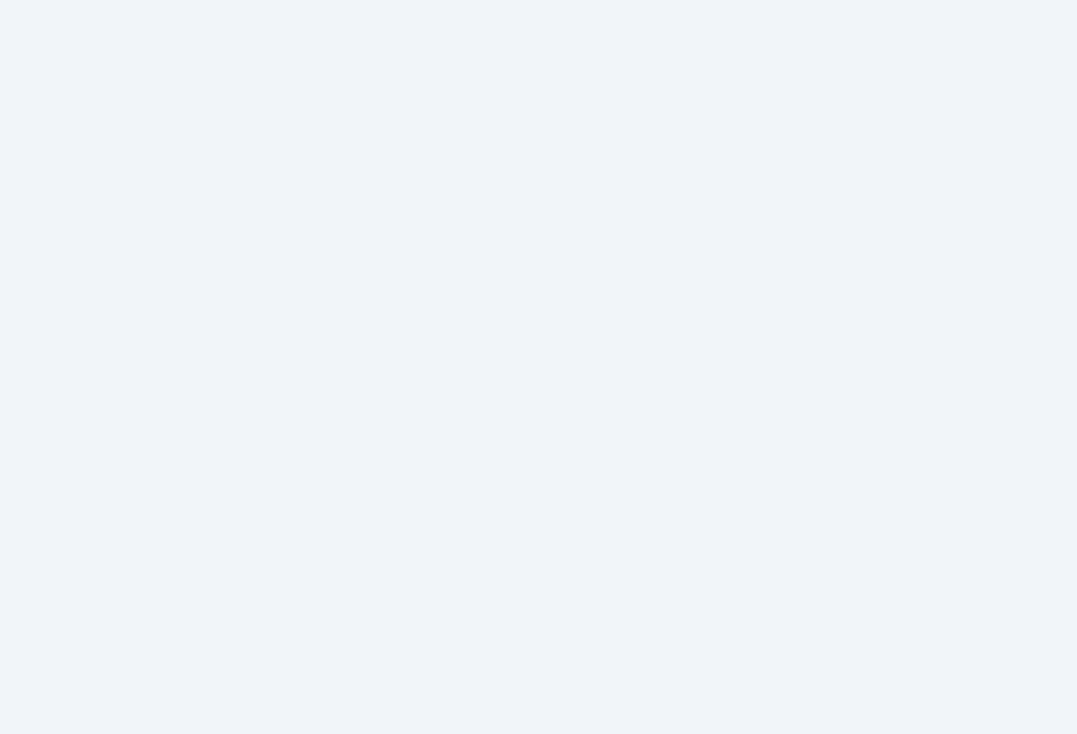
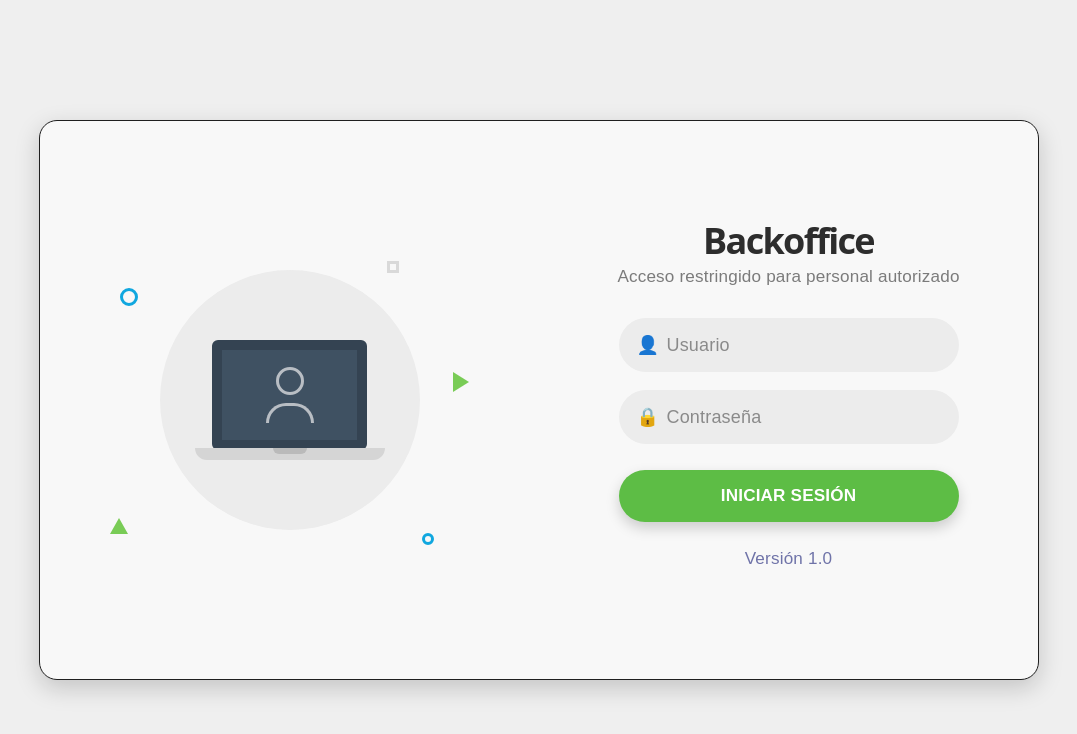
Before and after one commit to RaulSologaistoa/Descuentito, a React (Vite) app in the folder front/: page /backoffice/login in a window 1280 px wide. Before the commit this address had no page. Shown: the top 734 px of the page, without its empty margins (101-1178 px from the left). Built offline with nearby package versions, Linux system fonts and the light colour scheme.

Commit message:
se finaliza la parte del comercio

```diff
--- a/front/src/App.jsx
+++ b/front/src/App.jsx
@@ -9,6 +9,7 @@ import ClientCoupons from './pages/client/ClientCoupons';
 import CouponRedeem from './pages/CouponRedeem';
 import MerchantHome from './pages/merchant/MerchantHome';
 import MerchantCoupons from './pages/merchant/MerchantCoupons';
+import BackofficeLogin from './pages/backoffice/BackofficeLogin';
 
 export default function App() {
   return (
@@ -24,6 +25,7 @@ export default function App() {
         <Route path="/coupon/:id" element={<CouponRedeem />} />
         <Route path="/merchant/home" element={<MerchantHome />} />
         <Route path="/merchant/coupons" element={<MerchantCoupons />} />
+        <Route path="/backoffice/login" element={<BackofficeLogin />} />
       </Routes>
     </BrowserRouter>
   );
--- a/front/src/components/merchant/MerchantCouponForm.jsx
+++ b/front/src/components/merchant/MerchantCouponForm.jsx
@@ -12,8 +12,19 @@ const initialForm = {
   imageFiles: []
 };
 
-export default function MerchantCouponForm() {
-  const [form, setForm] = useState(initialForm);
+export default function MerchantCouponForm({ initialData }) {
+  const [form, setForm] = useState(() => {
+    if (!initialData) {
+      return initialForm;
+    }
+
+    return {
+      ...initialForm,
+      ...initialData,
+      coverImageFile: null,
+      imageFiles: []
+    };
+  });
 
   const handleChange = (e) => {
     const { name, value } = e.target;
@@ -71,6 +82,10 @@ export default function MerchantCouponForm() {
       formData.append('schedule', form.schedule);
       formData.append('expiresAt', form.expiresAt);
 
+      if (initialData?.id) {
+        formData.append('id', initialData.id);
+      }
+
       if (form.coverImageFile) {
         formData.append('coverImage', form.coverImageFile);
       }
@@ -81,7 +96,7 @@ export default function MerchantCouponForm() {
 
       // Aquí irá tu endpoint real
       // const response = await fetch('https://tu-api.com/api/merchant/coupons', {
-      //   method: 'POST',
+      //   method: initialData?.id ? 'PUT' : 'POST',
       //   body: formData
       // });
 
@@ -120,7 +135,7 @@ export default function MerchantCouponForm() {
           value={form.oldPrice}
           onChange={handleChange}
           placeholder="Precio normal"
-          className="rounded-2xl border px-4 py-3"
+          className="w-full rounded-2xl border px-4 py-3"
         />
 
         <input
@@ -128,7 +143,7 @@ export default function MerchantCouponForm() {
           value={form.price}
           onChange={handleChange}
           placeholder="Precio oferta"
-          className="rounded-2xl border px-4 py-3"
+          className="w-full rounded-2xl border px-4 py-3"
         />
       </div>
 
@@ -140,6 +155,11 @@ export default function MerchantCouponForm() {
         className="w-full rounded-2xl border px-4 py-3"
       />
 
+      <div className="grid gap-5 md:grid-cols-2">
+        <div>
+          <label className="mb-2 block text-sm font-semibold text-slate-700">
+            Horario
+          </label>
           <input
             name="schedule"
             value={form.schedule}
@@ -147,7 +167,12 @@ export default function MerchantCouponForm() {
             placeholder="Horario"
             className="w-full rounded-2xl border px-4 py-3"
           />
+        </div>
 
+        <div>
+          <label className="mb-2 block text-sm font-semibold text-slate-700">
+            Fecha de finalización
+          </label>
           <input
             type="datetime-local"
             name="expiresAt"
@@ -155,7 +180,10 @@ export default function MerchantCouponForm() {
             onChange={handleChange}
             className="w-full rounded-2xl border px-4 py-3"
           />
+        </div>
+      </div>
 
+      <div className="grid gap-5 md:grid-cols-2">
         <div className="rounded-3xl border border-slate-200 p-4">
           <label className="mb-2 block text-sm font-semibold text-slate-700">
             Imagen de portada
@@ -227,7 +255,7 @@ export default function MerchantCouponForm() {
           )}
 
           {imagePreviews.length > 0 && (
-          <div className="mt-4 grid grid-cols-2 gap-4 md:grid-cols-3">
+            <div className="mt-4 grid grid-cols-2 gap-4">
               {imagePreviews.map((image, index) => (
                 <div
                   key={`${image.name}-${index}`}
@@ -246,11 +274,12 @@ export default function MerchantCouponForm() {
             </div>
           )}
         </div>
+      </div>
 
-      <div>
+      <div className="flex justify-center pt-2">
         <button
           type="submit"
-          className="cursor-pointer rounded-2xl bg-[#2eb300] px-6 py-3 font-bold text-white transition hover:bg-[#249900]"
+          className="cursor-pointer rounded-2xl bg-[#2eb300] px-8 py-3 font-bold text-white transition hover:bg-[#249900]"
         >
           Guardar cupón
         </button>
--- a/front/src/components/merchant/MerchantHeader.jsx
+++ b/front/src/components/merchant/MerchantHeader.jsx
@@ -10,7 +10,7 @@ export default function MerchantHeader() {
     authUser?.firstName ||
     authUser?.name ||
     authUser?.nombre ||
-    'Proveedor';
+    'Comercio';
 
   const handleLogout = () => {
     localStorage.removeItem('authUser');
@@ -21,7 +21,7 @@ export default function MerchantHeader() {
   return (
     <header className="sticky top-0 z-40 w-full border-b border-slate-200 bg-white/95 backdrop-blur">
       <div className="flex w-full items-center justify-between px-4 py-4 md:px-6">
-        <Link to="/" className="flex h-14 items-center">
+        <Link to="/merchant/home" className="flex h-14 items-center">
           <img
             src={logo}
             alt="Descuentito"
@@ -46,7 +46,7 @@ export default function MerchantHeader() {
               to="/merchant/coupons"
               className="block w-full rounded-xl px-4 py-3 text-sm text-slate-700 transition hover:bg-[#f1faed]"
             >
-              Mantenimiento de cupones
+              Administración de Cupones
             </Link>
 
             <button
--- a/front/src/data/authUsers.js
+++ b/front/src/data/authUsers.js
@@ -16,7 +16,7 @@ const authUsers = [
     roleId: 2,
     role: 'comercio',
     status: 1,
-    firstName: 'Laura',
+    firstName: 'Eduardo',
     lastName: 'Comercio',
     email: 'comercio@correo.com',
     password: '123456',
--- /dev/null
+++ b/front/src/pages/backoffice/BackofficeLogin.css
@@ -0,0 +1,302 @@
+* {
+  box-sizing: border-box;
+}
+
+.bo-login-page {
+  min-height: 100vh;
+  background: #efefef;
+  display: flex;
+  align-items: center;
+  justify-content: center;
+  padding: 24px;
+  font-family: Arial, Helvetica, sans-serif;
+}
+
+.bo-login-card {
+  width: 100%;
+  max-width: 1000px;
+  min-height: 560px;
+  background: #f8f8f8;
+  border: 1px solid #1f1f1f;
+  border-radius: 18px;
+  box-shadow: 0 8px 24px rgba(0, 0, 0, 0.18);
+  display: grid;
+  grid-template-columns: 1fr 1fr;
+  overflow: hidden;
+}
+
+.bo-login-left,
+.bo-login-right {
+  position: relative;
+  display: flex;
+  align-items: center;
+  justify-content: center;
+}
+
+.bo-login-left {
+  padding: 40px;
+}
+
+.bo-graphic-circle {
+  width: 260px;
+  height: 260px;
+  border-radius: 50%;
+  background: #ececec;
+  display: flex;
+  align-items: center;
+  justify-content: center;
+  position: relative;
+}
+
+.bo-laptop {
+  display: flex;
+  flex-direction: column;
+  align-items: center;
+}
+
+.bo-laptop-screen {
+  width: 155px;
+  height: 110px;
+  background: #3f5162;
+  border: 10px solid #344352;
+  border-radius: 6px;
+  display: flex;
+  align-items: center;
+  justify-content: center;
+}
+
+.bo-user-icon {
+  display: flex;
+  flex-direction: column;
+  align-items: center;
+}
+
+.bo-user-head {
+  width: 28px;
+  height: 28px;
+  border: 3px solid #b9bec4;
+  border-radius: 50%;
+  margin-bottom: 8px;
+}
+
+.bo-user-body {
+  width: 48px;
+  height: 20px;
+  border: 3px solid #b9bec4;
+  border-top-left-radius: 20px;
+  border-top-right-radius: 20px;
+  border-bottom: none;
+}
+
+.bo-laptop-base {
+  width: 190px;
+  height: 12px;
+  background: #d5d5d5;
+  border-radius: 0 0 20px 20px;
+  margin-top: -2px;
+  position: relative;
+}
+
+.bo-laptop-base::before {
+  content: '';
+  position: absolute;
+  width: 34px;
+  height: 6px;
+  background: #bababa;
+  border-radius: 0 0 8px 8px;
+  left: 50%;
+  transform: translateX(-50%);
+  top: 0;
+}
+
+.bo-shape {
+  position: absolute;
+}
+
+.bo-shape-1 {
+  width: 18px;
+  height: 18px;
+  border: 3px solid #10a7df;
+  border-radius: 50%;
+  top: 30%;
+  left: 16%;
+}
+
+.bo-shape-2 {
+  width: 0;
+  height: 0;
+  border-left: 9px solid transparent;
+  border-right: 9px solid transparent;
+  border-bottom: 16px solid #79cc56;
+  bottom: 26%;
+  left: 14%;
+}
+
+.bo-shape-3 {
+  width: 12px;
+  height: 12px;
+  border: 3px solid #10a7df;
+  border-radius: 50%;
+  bottom: 24%;
+  right: 21%;
+}
+
+.bo-shape-4 {
+  width: 12px;
+  height: 12px;
+  border: 3px solid #d9d9d9;
+  top: 25%;
+  right: 28%;
+}
+
+.bo-shape-5 {
+  width: 0;
+  height: 0;
+  border-top: 10px solid transparent;
+  border-bottom: 10px solid transparent;
+  border-left: 16px solid #79cc56;
+  top: 45%;
+  right: 14%;
+}
+
+.bo-login-right {
+  padding: 40px;
+  flex-direction: column;
+}
+
+.bo-login-brand {
+  text-align: center;
+  margin-bottom: 28px;
+}
+
+.bo-login-brand h1 {
+  margin: 0;
+  font-size: 2rem;
+  color: #2d2d2d;
+  font-weight: 700;
+}
+
+.bo-login-brand p {
+  margin-top: 10px;
+  color: #7b7b7b;
+  font-size: 0.95rem;
+}
+
+.bo-login-form {
+  width: 100%;
+  max-width: 340px;
+}
+
+.bo-input-group {
+  width: 100%;
+  height: 54px;
+  background: #ececec;
+  border-radius: 999px;
+  display: flex;
+  align-items: center;
+  padding: 0 18px;
+  margin-bottom: 18px;
+  transition: 0.2s ease;
+}
+
+.bo-input-group:focus-within {
+  box-shadow: 0 0 0 2px rgba(46, 179, 0, 0.18);
+  background: #f3f3f3;
+}
+
+.bo-input-icon {
+  font-size: 1rem;
+  margin-right: 10px;
+  width: 20px;
+  text-align: center;
+}
+
+.bo-input-group input {
+  border: none;
+  outline: none;
+  background: transparent;
+  width: 100%;
+  font-size: 1rem;
+  color: #4b4b4b;
+}
+
+.bo-input-group input::placeholder {
+  color: #8a8a8a;
+}
+
+.bo-login-error {
+  background: #ffe4e4;
+  color: #b42323;
+  border: 1px solid #f0b5b5;
+  padding: 12px 14px;
+  border-radius: 12px;
+  font-size: 0.92rem;
+  margin-bottom: 16px;
+}
+
+.bo-login-button {
+  width: 100%;
+  height: 52px;
+  border: none;
+  border-radius: 999px;
+  background: #5dbd45;
+  color: white;
+  font-weight: 700;
+  font-size: 0.95rem;
+  cursor: pointer;
+  box-shadow: 0 6px 14px rgba(0, 0, 0, 0.18);
+  transition: 0.2s ease;
+  margin-top: 8px;
+}
+
+.bo-login-button:hover {
+  transform: translateY(-1px);
+  background: #55af3f;
+}
+
+.bo-login-version {
+  text-align: center;
+  margin-top: 24px;
+  color: #6f73a8;
+  font-size: 0.95rem;
+}
+
+@media (max-width: 900px) {
+  .bo-login-card {
+    grid-template-columns: 1fr;
+    min-height: auto;
+  }
+
+  .bo-login-left {
+    min-height: 280px;
+    padding-bottom: 10px;
+  }
+
+  .bo-login-right {
+    padding-top: 10px;
+    padding-bottom: 30px;
+  }
+}
+
+@media (max-width: 520px) {
+  .bo-login-page {
+    padding: 14px;
+  }
+
+  .bo-login-card {
+    border-radius: 16px;
+  }
+
+  .bo-graphic-circle {
+    width: 220px;
+    height: 220px;
+  }
+
+  .bo-login-brand h1 {
+    font-size: 1.75rem;
+  }
+
+  .bo-login-brand p {
+    font-size: 0.9rem;
+  }
+}
--- /dev/null
+++ b/front/src/pages/backoffice/BackofficeLogin.jsx
@@ -0,0 +1,120 @@
+import { useState } from 'react';
+import { useNavigate } from 'react-router-dom';
+import './BackofficeLogin.css';
+
+export default function BackofficeLogin() {
+  const navigate = useNavigate();
+
+  const [form, setForm] = useState({
+    user: '',
+    password: '',
+  });
+
+  const [error, setError] = useState('');
+
+  const handleChange = (e) => {
+    const { name, value } = e.target;
+
+    setForm((prev) => ({
+      ...prev,
+      [name]: value,
+    }));
+  };
+
+  const handleSubmit = (e) => {
+    e.preventDefault();
+    setError('');
+
+    const user = form.user.trim();
+    const password = form.password.trim();
+
+    if (!user || !password) {
+      setError('Ingresa usuario y contraseña.');
+      return;
+    }
+
+    // Simulación temporal de login
+    // Luego aquí conectamos API real
+    if (user === 'backoffice' && password === '1234') {
+      localStorage.setItem(
+        'user',
+        JSON.stringify({
+          username: user,
+          role: 'backoffice',
+        })
+      );
+
+      navigate('/backoffice/dashboard');
+      return;
+    }
+
+    setError('Credenciales inválidas.');
+  };
+
+  return (
+    <div className="bo-login-page">
+      <div className="bo-login-card">
+        <div className="bo-login-left">
+          <div className="bo-graphic-circle">
+            <div className="bo-laptop">
+              <div className="bo-laptop-screen">
+                <div className="bo-user-icon">
+                  <div className="bo-user-head"></div>
+                  <div className="bo-user-body"></div>
+                </div>
+              </div>
+              <div className="bo-laptop-base"></div>
+            </div>
+          </div>
+
+          <span className="bo-shape bo-shape-blue bo-shape-1"></span>
+          <span className="bo-shape bo-shape-green bo-shape-2"></span>
+          <span className="bo-shape bo-shape-blue bo-shape-3"></span>
+          <span className="bo-shape bo-shape-gray bo-shape-4"></span>
+          <span className="bo-shape bo-shape-green bo-shape-5"></span>
+        </div>
+
+        <div className="bo-login-right">
+          <div className="bo-login-brand">
+            <h1>Backoffice</h1>
+            <p>Acceso restringido para personal autorizado</p>
+          </div>
+
+          <form onSubmit={handleSubmit} className="bo-login-form">
+            <div className="bo-input-group">
+              <span className="bo-input-icon">👤</span>
+              <input
+                type="text"
+                name="user"
+                placeholder="Usuario"
+                value={form.user}
+                onChange={handleChange}
+                autoComplete="username"
+              />
+            </div>
+
+            <div className="bo-input-group">
+              <span className="bo-input-icon">🔒</span>
+              <input
+                type="password"
+                name="password"
+                placeholder="Contraseña"
+                value={form.password}
+                onChange={handleChange}
+                autoComplete="current-password"
+              />
+            </div>
+
+            {error && <div className="bo-login-error">{error}</div>}
+
+            <button type="submit" className="bo-login-button">
+              INICIAR SESIÓN
+            </button>
+
+            <div className="bo-login-version">Versión 1.0</div>
+          </form>
+        </div>
+      </div>
+    </div>
+  );
+}
--- a/front/src/pages/merchant/MerchantHome.jsx
+++ b/front/src/pages/merchant/MerchantHome.jsx
@@ -50,8 +50,8 @@ export default function MerchantHome() {
 
       <div className="w-full px-4 py-6">
         <div className="flex flex-col gap-4 lg:flex-row lg:items-center lg:justify-between">
-          <h1 className="text-3xl font-extrabold text-slate-900">
-            Proveedor
+          <h1 className="text-3xl font-extrabold text-slate-900" style={{margin:0}}>
+            Comercio
           </h1>
 
           <div className="flex flex-col gap-3 sm:flex-row lg:w-auto">
@@ -71,7 +71,7 @@ export default function MerchantHome() {
           </div>
         </div>
 
-        <div className="mt-6 grid gap-6 md:grid-cols-3">
+        <div className="mt-6 grid gap-6 md:grid-cols-3" style={{textAlign: 'center'}}>
           <div className="rounded-3xl bg-white p-6 shadow-sm">
             <p className="text-sm font-semibold text-slate-500">
               Cupones activos
```
Also changed, not shown: front/src/pages/merchant/MerchantCoupons.jsx (+15 -6 lines). Lines whose indentation alone changed are shown as unchanged.
